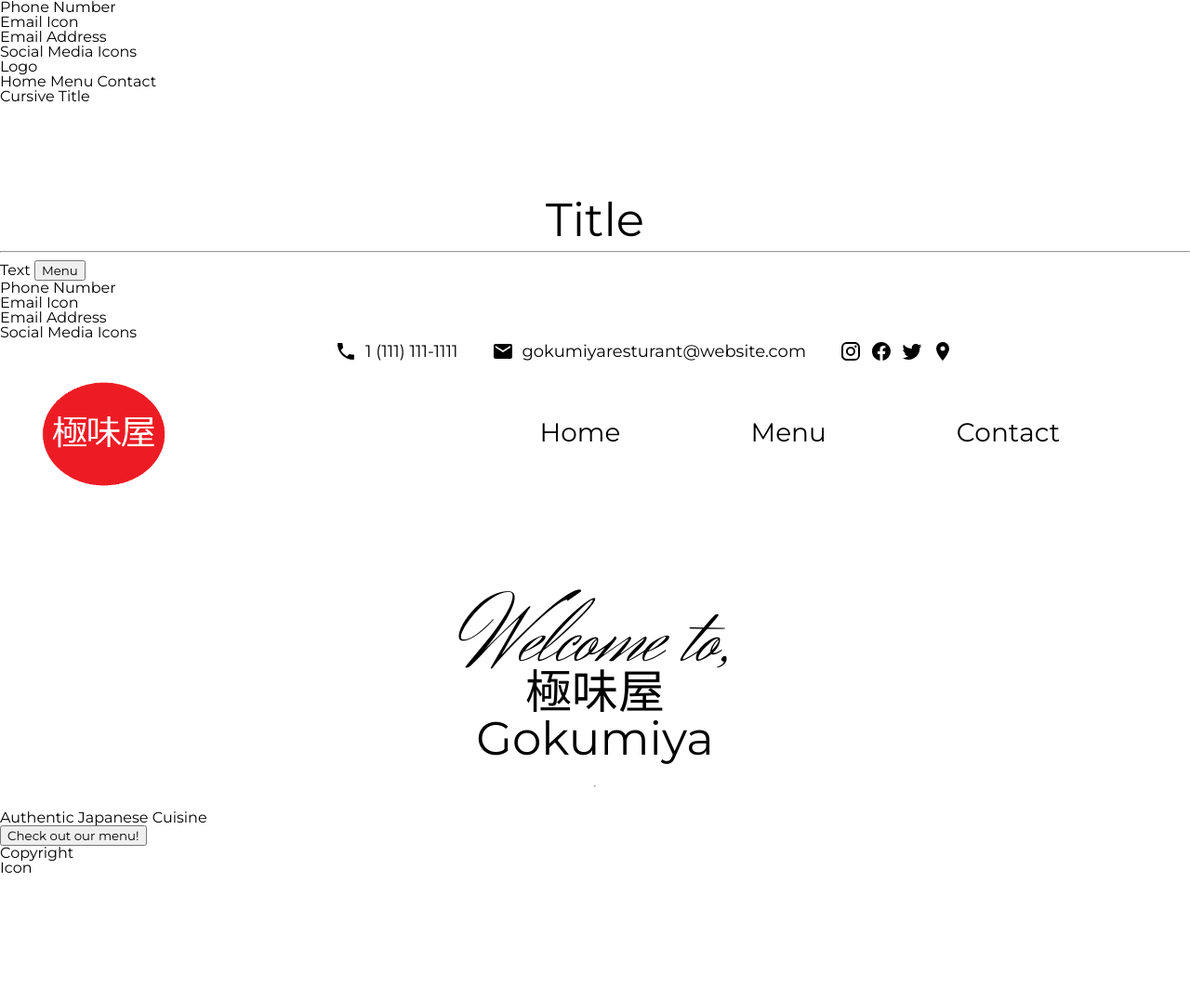
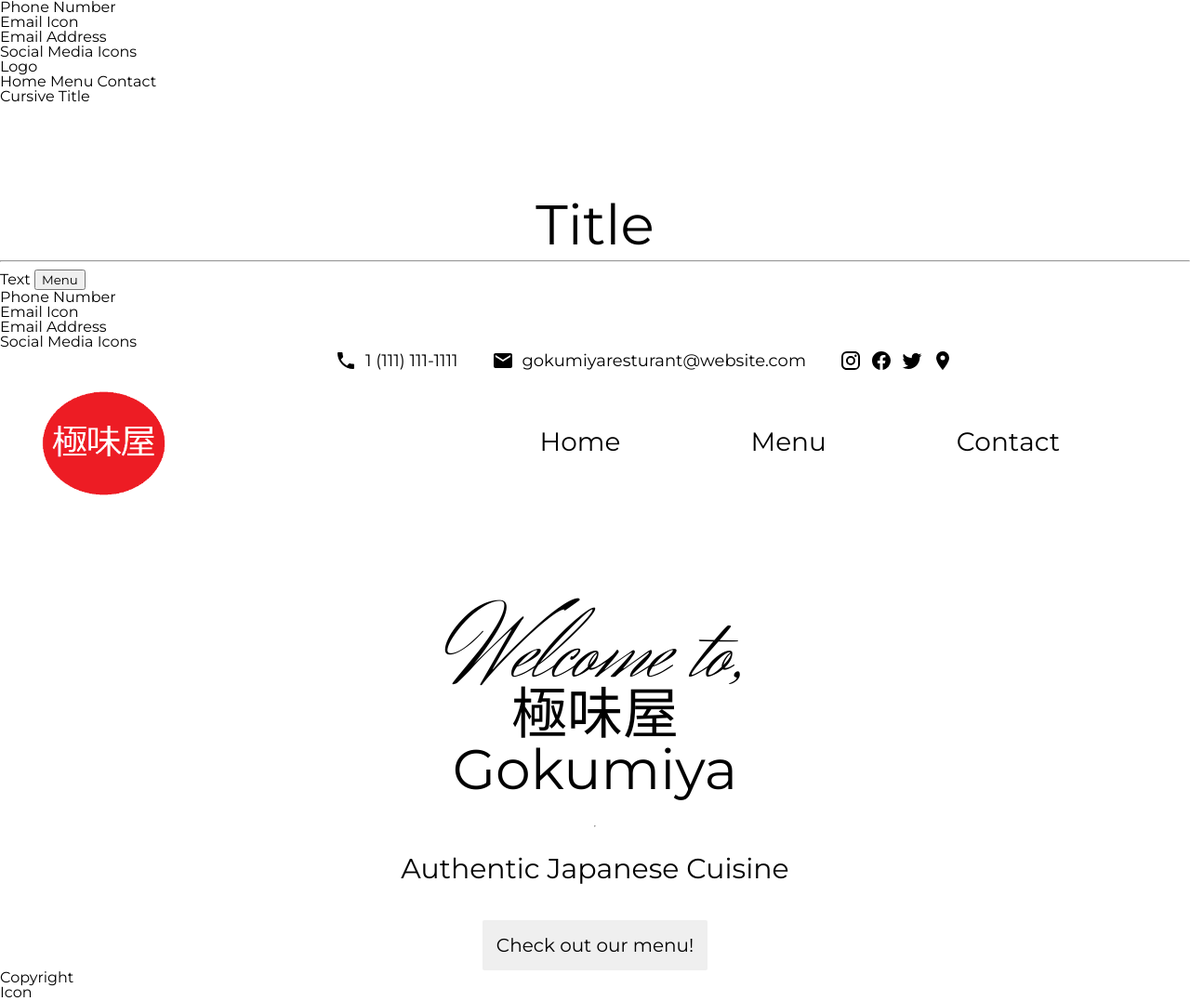
Before and after one commit to gitSuki/restaurant-page, a website built with webpack: page src/index.html in a window 1280 px wide. Shown: the whole page at 93% size. Before the commit the page ends 943 px from the top, so only its background shows below. Built offline with nearby package versions, Linux system fonts and the light colour scheme.

Commit message:
Complete description CSS positioning

```diff
--- a/src/buildHTML.js
+++ b/src/buildHTML.js
@@ -163,7 +163,9 @@ function description(){
     const menuLink = document.createElement('button')
     menuLink.textContent = "Check out our menu!"
     descriptionContainer.appendChild(menuLink)
+    menuLink.classList.add("menu-link")
 
+    descriptionContainer.classList.add("description")
     return descriptionContainer
 }
 
--- a/src/style.css
+++ b/src/style.css
@@ -109,11 +109,24 @@ table {
   display: flex;
   flex-direction: column;
   align-items: center;
-  font-size: 50px;
+  font-size: 60px;
 }
 
 .title-cursive {
   font-family: herrVonMuellerhoff;
-  font-size: 100px;
+  font-size: 110px;
   margin-bottom: -0.2em;
 }
+
+.description {
+  font-size: 30px;
+  text-align: center;
+}
+
+.menu-link {
+  font-size: 20px;
+  margin-top: 2em;
+  padding: 15px;
+  border: none;
+  border-radius: 2px;
+}
```
Also changed, not shown: dist/index.bundle.js.
